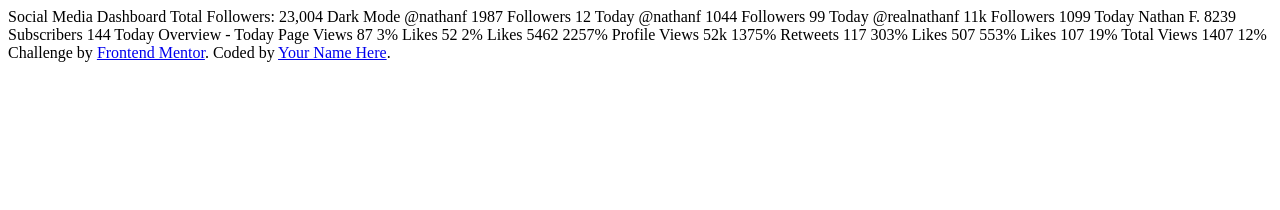
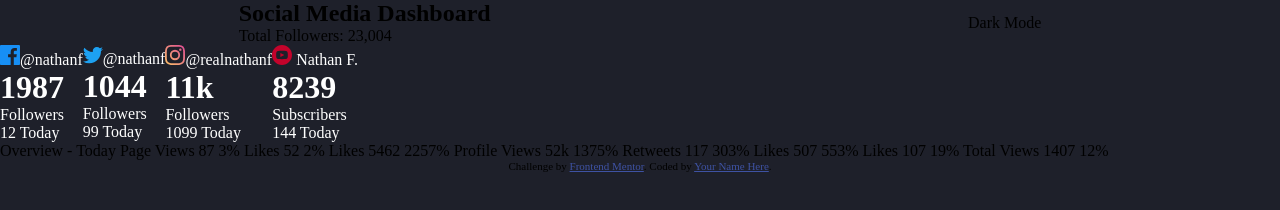
Before and after one commit to Mosesobike/social-media-dashboard, a plain HTML site: page index.html in a window 1280 px wide. Drawn offline with Linux system fonts and the light colour scheme.

Commit message:
add css files and modified html file

```diff
--- a/index.html
+++ b/index.html
@@ -5,40 +5,51 @@
   <meta name="viewport" content="width=device-width, initial-scale=1.0"> <!-- displays site properly based on user's device -->
 
   <link rel="icon" type="image/png" sizes="32x32" href="./images/favicon-32x32.png">
-
-  <title>Frontend Mentor | [Challenge Name Here]</title>
+  <link rel= "stylesheet" type="text/css" href="/styles.css">
+  <title>Frontend Mentor | Social Media Dashborad</title>
 
 </head>
 <body>
+<nav>
+  <div class="social-title">
+  <h1>Social Media Dashboard</h1>
+  <p>Total Followers: 23,004</p>
+  </div>
+<div class="toggle">
+  Dark Mode
+</div>
+</nav>
 
-  Social Media Dashboard
-  Total Followers: 23,004
+<div class="section1-container">
+  <div class="sub-section1">
+    <img src="/images/icon-facebook.svg"><span>@nathanf</span>
+      <h1 class="sub-section-heading">1987</h1>
+      <p class ="followers">Followers</p>
+       <p clas ="today">12 Today</p>
+  </div>
 
-  Dark Mode
+  <div class="sub-section1">
+      <img src="/images/icon-twitter.svg"><span>@nathanf</span>
+       <h1 class="sub-section-heading"> 1044 </h1>
+        <p class ="followers"> Followers </p>
+          <p class="today">  99 Today </p>
+  </div>
 
+  <div class="sub-section1">
+     <img src="/images/icon-instagram.svg"><span>@realnathanf</span>
+       <h1 class="sub-section-heading"> 11k</h1>
+        <p class="followers">Followers </p>
+          <p class ="today">1099 Today </p>
+  </div>
 
+  <div class="class">
+    <img src="/images/icon-youtube.svg"> <span>Nathan F.</span>
+      <h1 class ="sub-section-heading">8239</h1>
+      <p class="followers">Subscribers</p>
+        <p class="today"> 144 Today </p>
+  </div>
 
-  @nathanf
-  1987
-  Followers
-  12 Today
-
-  @nathanf
-  1044
-  Followers
-  99 Today
-
-  @realnathanf
-  11k
-  Followers
-  1099 Today
-
-  Nathan F.
-  8239
-  Subscribers
-  144 Today
-
-
+</div>
 
   Overview - Today
 
--- a/styles.css
+++ b/styles.css
@@ -3,6 +3,25 @@
     margin: auto 0;
     box-sizing: border-box;
 }
+body{
+    background:hsl(230, 17%, 14%)
+}
+nav{
+    display: flex;
+    justify-content: space-around;
+}
+.section1-container{
+    color: white;
+    display: flex;
+}
+
+
+
+
+
+
+
+
 .attribution {
     font-size: 11px;
     text-align: center;
```
